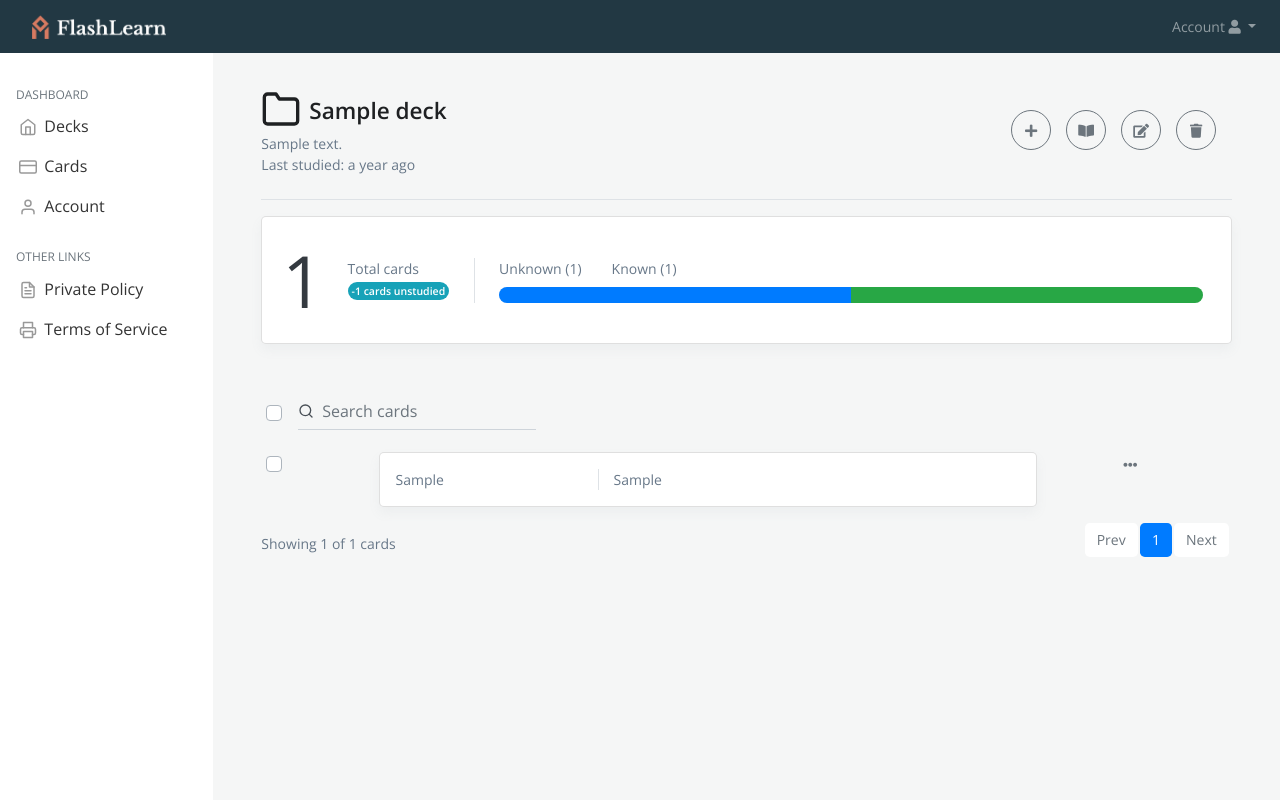
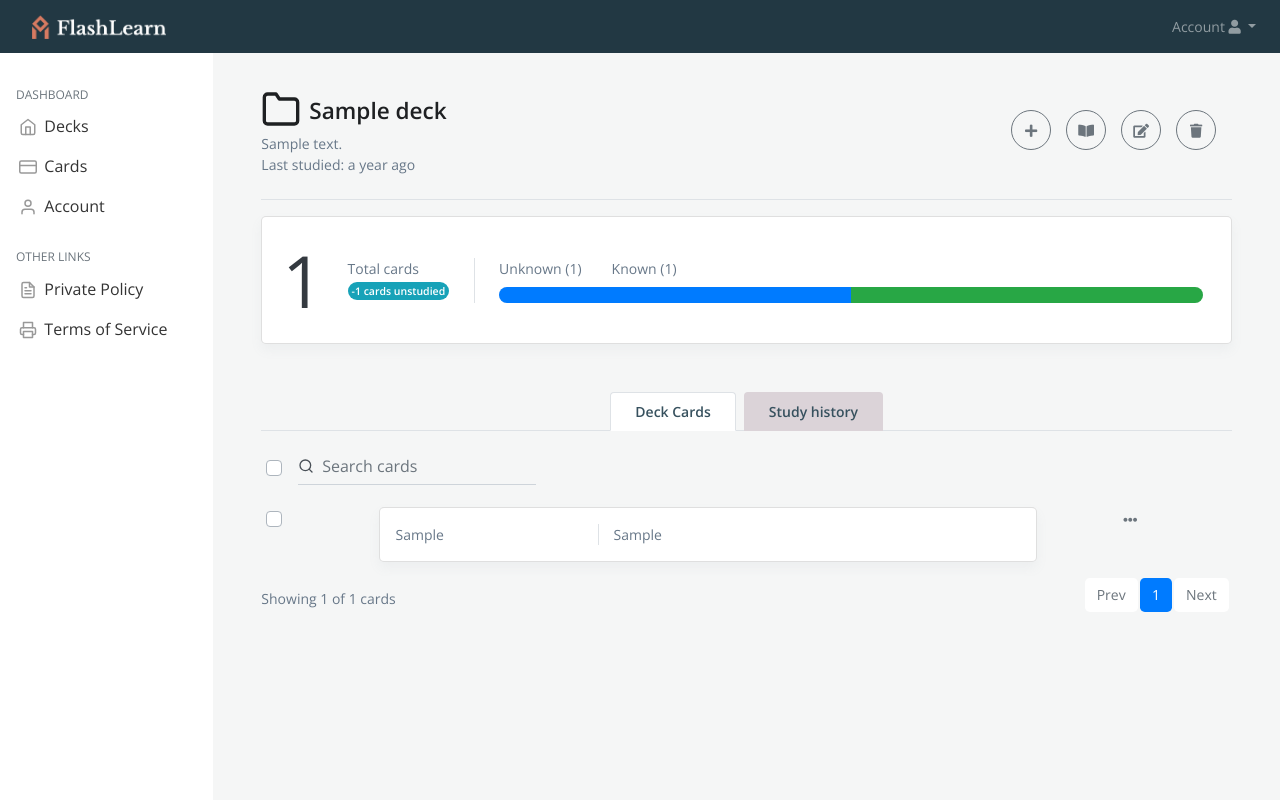
Before and after one commit to Victornguli/flashlearn, a Flask app: page /deck/1 in a window 1280 px wide. Run offline with Flask 2, Linux system fonts and the light colour scheme; the visitor is signed in with stand-in values (Sample User, id 1); tables that the repository leaves empty hold one stand-in row (values such as "Sample post"); some libraries are stand-ins or nearby versions.

Commit message:
Add study history tab on deck view

```diff
--- a/flashlearn/decorators.py
+++ b/flashlearn/decorators.py
@@ -4,12 +4,10 @@ from functools import wraps
 
 if BaseConfig.USE_REDIS_CACHE:
     from flask_caching.backends import RedisCache
-
     redis_cache = RedisCache(port=6379, host="redis", default_timeout=300)
 else:
     from flask_caching.backends import SimpleCache
-
-    redis_cache = SimpleCache(default_timeout=300)
+    redis_cache = SimpleCache(default_timeout=1)
 
 
 def login_required(view):
--- a/flashlearn/static/js/main.js
+++ b/flashlearn/static/js/main.js
@@ -226,6 +226,9 @@ $(document).ready(function () {
     const decksDt = dtInitWrapper("#decksDt", "deck");
     const cardsDt = dtInitWrapper("#allCardsDt", "card");
     dtInitWrapper("#cardsDt", "card");
+    $(".dtTable").DataTable({
+        "aaSorting": []
+    });
     const plansDt = dtInitWrapper("#plansDt", "plan");
 });
 
--- a/flashlearn/templates/dashboard/decks/_deck.html
+++ b/flashlearn/templates/dashboard/decks/_deck.html
@@ -300,6 +300,16 @@
     </div> -->
     <!-- <h1 style="font-weight: 600;" class="pb-2 border-bottom">Cards in this deck</h1> -->
 
+    <ul class="nav nav-tabs mb-3" id="deckTabs" role="tablist">
+      <li class="nav-item mr-2" role="presentation">
+        <a class="nav-link active" id="cards-tab" data-toggle="tab" data-target="#deck-cards-tab" type="button" role="tab" aria-controls="deck cards" aria-selected="true">Deck Cards</a>
+      </li>
+      <li class="nav-item" role="presentation">
+        <a class="nav-link" id="history-tab" data-toggle="tab" data-target="#deck-history-tab" type="button" role="tab" aria-controls="study history" aria-selected="false">Study history</a>
+      </li>
+    </ul>
+    <div class="tab-content" id="deckTabsContent">
+      <div class="tab-pane fade show active" id="deck-cards-tab" role="tabpanel" aria-labelledby="deck-cards-tab">
             <!-- Filters for cards in the deck -->
             <div id="cardsDt_filters_wrapper" class="d-flex justify-content-between align-items-center mb-2 ">
         <!-- Search filter -->
@@ -339,7 +349,6 @@
             </select> -->
         </div>
     </div>
-
             <table id="cardsDt" class="table-lg table-nowrap table-align-middle w-100">
                 <thead style="display: none;">
                     <tr>
@@ -393,6 +402,36 @@
                     {% endfor %}
                 </tbody>
             </table>
+      </div>
+      <div class="tab-pane fade" id="deck-history-tab" role="tabpanel" aria-labelledby="deck-history-tab">
+            <table id="deckHistoryDt" class="table-lg table-nowrap table-align-middle w-100 dtTable">
+                <thead>
+                    <tr>
+                        <th>Marked Known</th>
+                        <th>Marked Unknown</th>
+                        <th>Status</th>
+                        <th>Last Studied:</th>
+                    </tr>
+                </thead>
+                <tbody>
+                    {% for study_session in deck.study_sessions|sort(attribute='date_updated', reverse=True) %}
+                    <tr>
+                        <td>{{ study_session.known }}</td>
+                        <td>{{ study_session.unknown }}</td>
+                        <td>{{ study_session.state }}</td>
+                        <td>
+                            <script>
+                                document.write(
+                                    moment.utc("{{ study_session.date_updated }}").local()
+                                    .fromNow())
+                            </script>
+                        </td>
+                    </tr>
+                    {%  endfor %}
+                </tbody>
+            </table>
+      </div>
+    </div>
 
     <!-- Edit card modal start -->
     <div class="modal fade" id="edit-card-modal" data-backdrop="static" data-keyboard="false" tabindex="-1"
```
Lines whose indentation alone changed are shown as unchanged.
